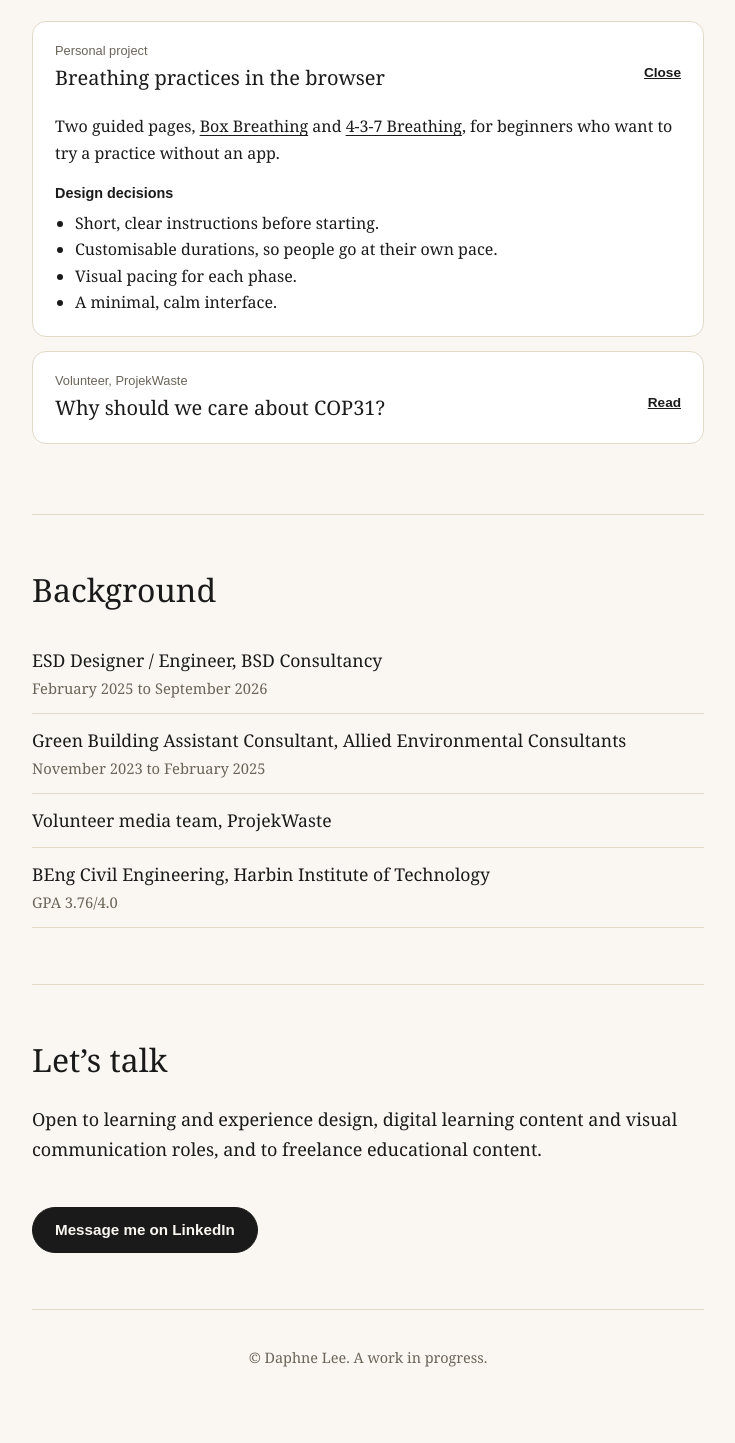
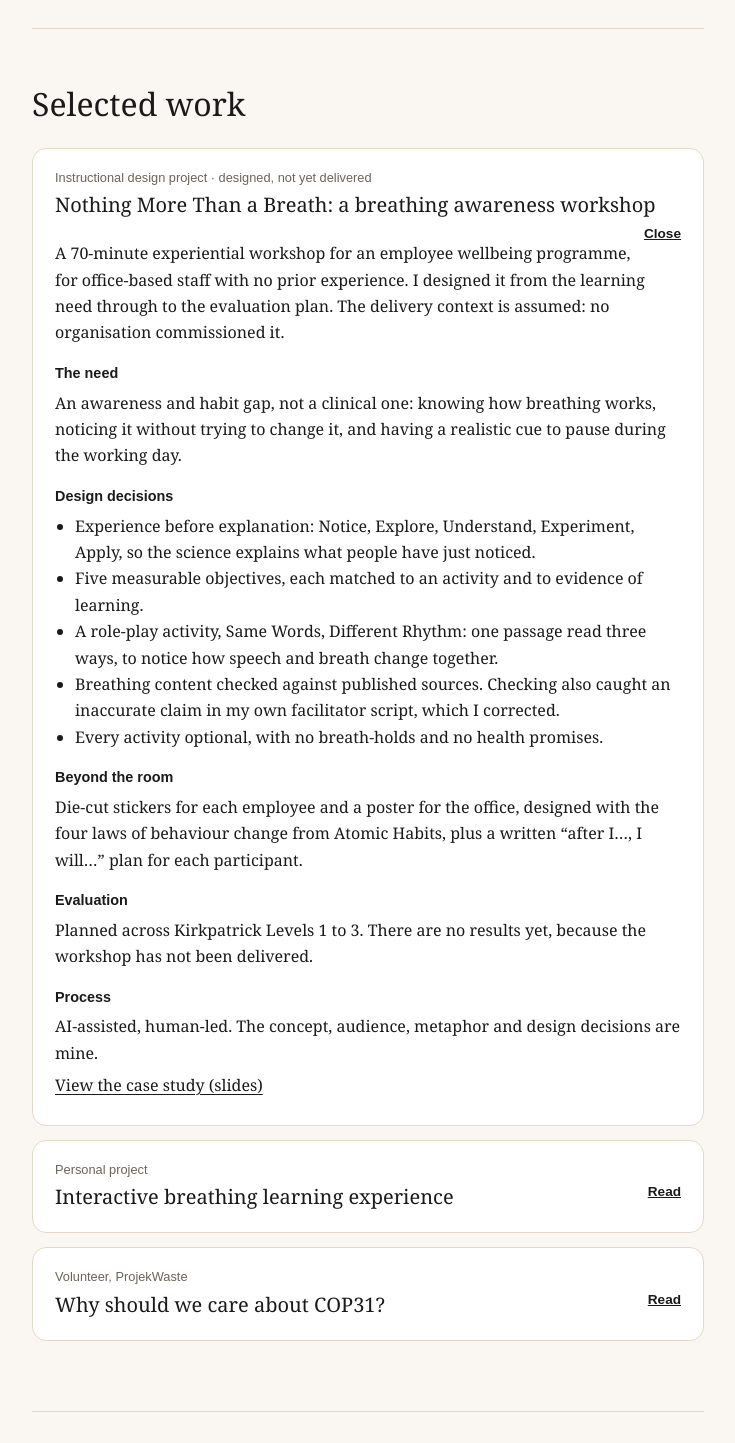
Before and after one commit to Daphnelee-mh/portfolio, a plain HTML site: page index.html in a window 1280 px wide. Shown: the part 3236-4679 px from the top of the page, without its empty margins (272-1007 px from the left). Drawn offline with Linux system fonts and the light colour scheme.

Commit message:
Add breathing workshop case study to portfolio
Add 'Nothing More Than a Breath' as the first selected work, rename the
breathing practices entry, add an end-to-end learning design strength
and the yoga instructor role to Background.

Co-Authored-By: Claude Opus 5.5 <noreply@anthropic.com>
Claude-Session: https://claude.ai/code/session_01BPapHRnJFofEm97ytFMLCp

```diff
--- a/index.html
+++ b/index.html
@@ -100,6 +100,7 @@ footer{padding:36px 0 70px;border-top:1px solid var(--line);color:var(--muted);f
 <div class="need"><b>Complex material made clear</b><span>Research, organising and plain-language explaining, from years of working with technical requirements and reports.</span></div>
 <div class="th"><b>People</b><span>Learning, accessibility, empathy and meaningful experiences.</span></div>
 <div class="need"><b>Learning with a path</b><span>Content shaped as hook, explain, apply, recap and act, written from the learner’s point of view.</span></div>
+<div class="need"><b>Learning designed end to end</b><span>Objectives, activities, evidence and evaluation that line up, shown in the breathing workshop case study.</span></div>
 <div class="th"><b>Creativity</b><span>Visual communication, digital content and independent projects.</span></div>
 <div class="need"><b>Visuals that carry the message</b><span>Infographics and carousels with clear hierarchy, made in Canva to a brand guideline.</span></div>
 <div class="need"><b>Simple digital learning pieces</b><span>Interactive browser pages in HTML, CSS and JavaScript, built with AI assistance.</span></div>
@@ -111,7 +112,25 @@ footer{padding:36px 0 70px;border-top:1px solid var(--line);color:var(--muted);f
 <h2>Selected work</h2>
 
 <details open>
-<summary><small>Personal project</small><b>Breathing practices in the browser</b></summary>
+<summary><small>Instructional design project · designed, not yet delivered</small><b>Nothing More Than a Breath: a breathing awareness workshop</b></summary>
+<div class="body">
+<p>A 70-minute experiential workshop for an employee wellbeing programme, for office-based staff with no prior experience. I designed it from the learning need through to the evaluation plan. The delivery context is assumed: no organisation commissioned it.</p>
+<h3>The need</h3>
+<p>An awareness and habit gap, not a clinical one: knowing how breathing works, noticing it without trying to change it, and having a realistic cue to pause during the working day.</p>
+<h3>Design decisions</h3>
+<ul><li>Experience before explanation: Notice, Explore, Understand, Experiment, Apply, so the science explains what people have just noticed.</li><li>Five measurable objectives, each matched to an activity and to evidence of learning.</li><li>A role-play activity, Same Words, Different Rhythm: one passage read three ways, to notice how speech and breath change together.</li><li>Breathing content checked against published sources. Checking also caught an inaccurate claim in my own facilitator script, which I corrected.</li><li>Every activity optional, with no breath-holds and no health promises.</li></ul>
+<h3>Beyond the room</h3>
+<p>Die-cut stickers for each employee and a poster for the office, designed with the four laws of behaviour change from Atomic Habits, plus a written “after I…, I will…” plan for each participant.</p>
+<h3>Evaluation</h3>
+<p>Planned across Kirkpatrick Levels 1 to 3. There are no results yet, because the workshop has not been delivered.</p>
+<h3>Process</h3>
+<p>AI-assisted, human-led. The concept, audience, metaphor and design decisions are mine.</p>
+<p><a href="https://claude.ai/artifact/Lim6qcihcsz4HcQcqQkozL" target="_blank" rel="noopener">View the case study (slides)</a></p>
+</div>
+</details>
+
+<details>
+<summary><small>Personal project</small><b>Interactive breathing learning experience</b></summary>
 <div class="body">
 <p>Two guided pages, <a href="https://daphneinyoga.com/practices/box-breathing.html" target="_blank" rel="noopener">Box Breathing</a> and <a href="https://daphneinyoga.com/practices/437-breathing.html" target="_blank" rel="noopener">4-3-7 Breathing</a>, for beginners who want to try a practice without an app.</p>
 <h3>Design decisions</h3>
@@ -152,6 +171,7 @@ footer{padding:36px 0 70px;border-top:1px solid var(--line);color:var(--muted);f
 <h2>Background</h2>
 <div class="row"><b>ESD Designer / Engineer, BSD Consultancy</b><span>February 2025 to September 2026</span></div>
 <div class="row"><b>Green Building Assistant Consultant, Allied Environmental Consultants</b><span>November 2023 to February 2025</span></div>
+<div class="row"><b>Yoga instructor (freelance), RYT-200</b><span>September 2025 to present</span></div>
 <div class="row"><b>Volunteer media team, ProjekWaste</b></div>
 <div class="row"><b>BEng Civil Engineering, Harbin Institute of Technology</b><span>GPA 3.76/4.0</span></div>
 </section>
```
